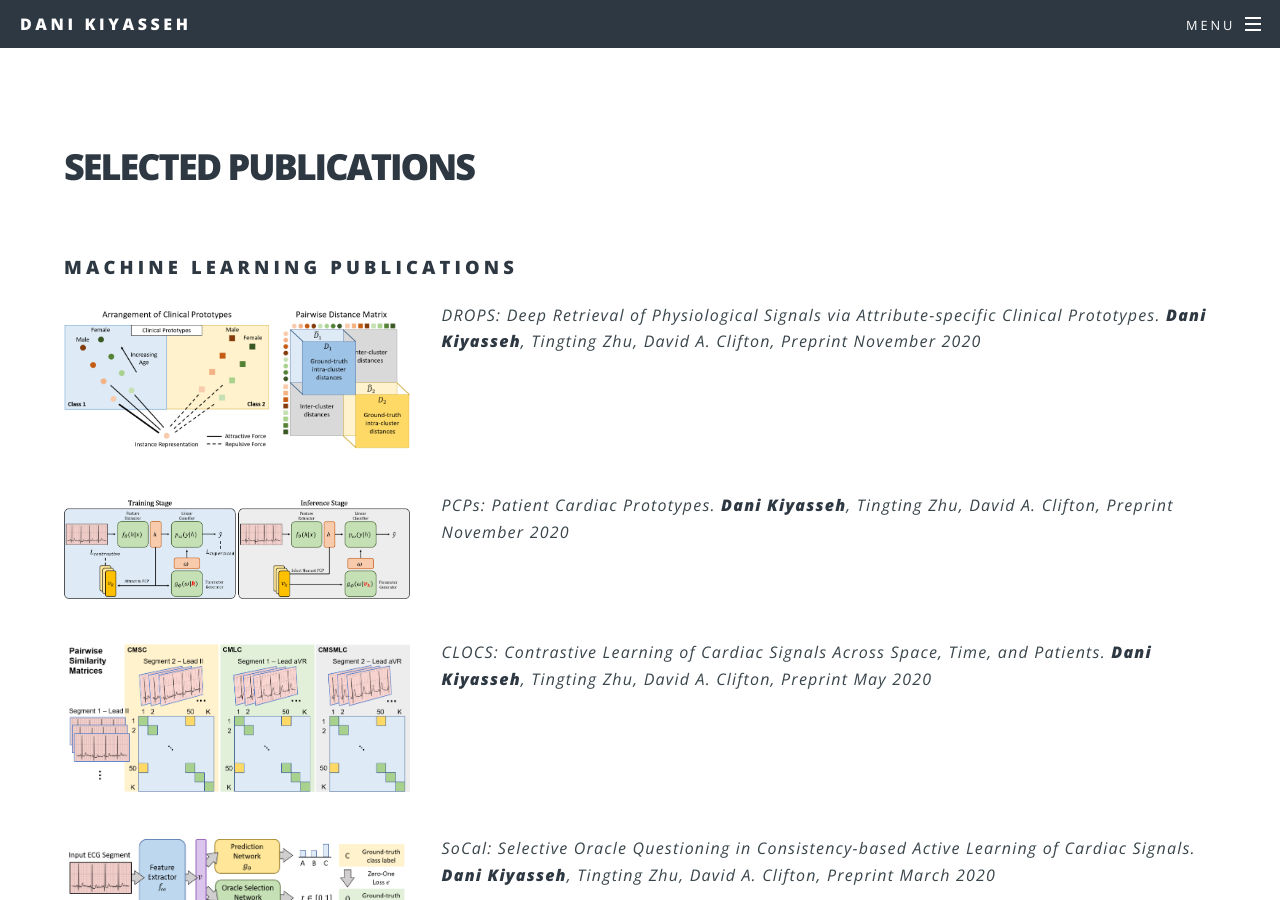
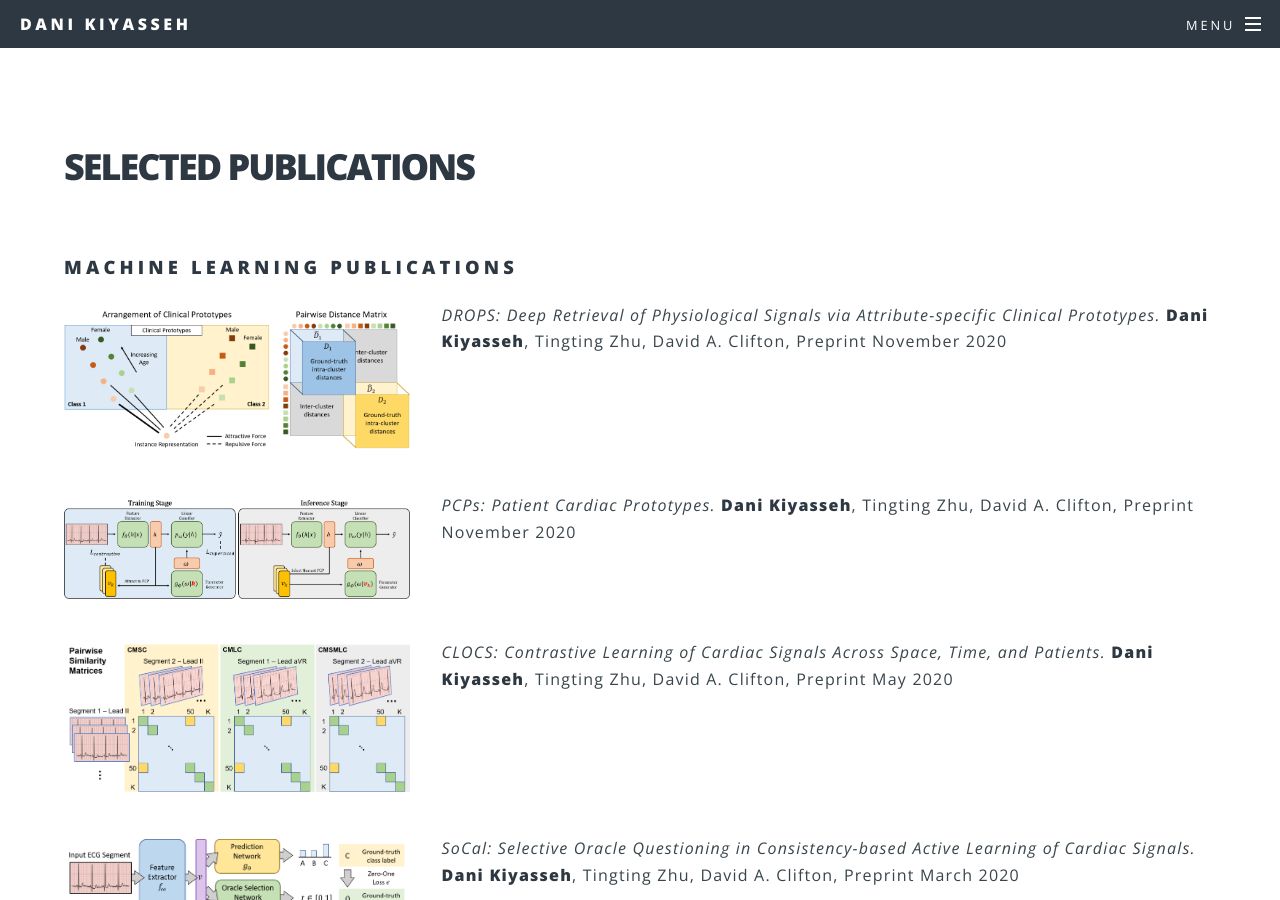
Before and after one commit to danikiyasseh/danikiyasseh.github.io, a Jekyll site: the page publications.html, which Jekyll copies as it is, in a window 1280 px wide and 900 px high. Built offline with Jekyll 4.4.1, drawn with Linux system fonts in a browser that asks for light colours; a style sheet for code colours, icons or effects is not loaded.

Commit message:
Fixed italics

```diff
--- a/publications.html
+++ b/publications.html
@@ -84,38 +84,43 @@
 
 										<div class="12u">
 											<span class="image left" style="max-width: 30%"><img src="images/DROPS_summary_figure.png" alt="" /></span>
-											<p><i><a id="overwhite" href="https://arxiv.org/abs/2011.14230">DROPS: Deep Retrieval of Physiological Signals via Attribute-specific Clinical Prototypes.</a> <b>Dani Kiyasseh</b>, Tingting Zhu, David A. Clifton, Preprint November 2020 </i></p>
+											<p><i><a id="overwhite" href="https://arxiv.org/abs/2011.14230">DROPS: Deep Retrieval of Physiological Signals via Attribute-specific Clinical Prototypes.</a> </i> <b>Dani Kiyasseh</b>, Tingting Zhu, David A. Clifton, Preprint November 2020 </i></p>
 										</div>
 
 										<div class="12u">
 											<span class="image left" style="max-width: 30%"><img src="images/PCPs_summary_figure.png" alt="" /></span>
-											<p><i><a id="overwhite" href="https://arxiv.org/abs/2011.14227">PCPs: Patient Cardiac Prototypes.</a>
-													<b>Dani Kiyasseh</b>, Tingting Zhu, David A. Clifton, Preprint November 2020 </i></p>
+											<p><i><a id="overwhite" href="https://arxiv.org/abs/2011.14227">PCPs: Patient Cardiac Prototypes.</a> </i>
+													<b>Dani Kiyasseh</b>, Tingting Zhu, David A. Clifton, Preprint November 2020 </p>
 										</div>
 
 										<div class="12u">
 											<span class="image left" style="max-width: 30%"><img src="images/CLOCS_summary_figure.png" alt="" /></span>
-											<p><i><a id="overwhite" href="https://arxiv.org/abs/2005.13249">CLOCS: Contrastive Learning of Cardiac Signals Across Space, Time, and Patients.</a> <b>Dani Kiyasseh</b>, Tingting Zhu, David A. Clifton, Preprint May 2020 </i></p>
+											<p><i><a id="overwhite" href="https://arxiv.org/abs/2005.13249">CLOCS: Contrastive Learning of Cardiac Signals Across Space, Time, and Patients.</a>  </i>
+												<b>Dani Kiyasseh</b>, Tingting Zhu, David A. Clifton, Preprint May 2020 </p>
 										</div>
 
 										<div class="12u">
 											<span class="image left" style="max-width: 30%"><img src="images/SoCal_summary_figure.png" alt="" /></span>
-											<p><i><a id="overwhite" href="https://arxiv.org/abs/2004.09557">SoCal: Selective Oracle Questioning in Consistency-based Active Learning of Cardiac Signals.</a> <b>Dani Kiyasseh</b>, Tingting Zhu, David A. Clifton, Preprint March 2020 </i></p>
+											<p><i><a id="overwhite" href="https://arxiv.org/abs/2004.09557">SoCal: Selective Oracle Questioning in Consistency-based Active Learning of Cardiac Signals.</a>  </i>
+												<b>Dani Kiyasseh</b>, Tingting Zhu, David A. Clifton, Preprint March 2020 </p>
 										</div>
 
 										<div class="12u">
 											<span class="image left" style="max-width: 30%"><img src="images/CLOPS_summary_figure.png" alt="" /></span>
-											<p><i><a id="overwhite" href="https://arxiv.org/abs/2004.09578">CLOPS: Continual Learning of Physiological Signals.</a> <b>Dani Kiyasseh</b>, Tingting Zhu, David A. Clifton, Preprint March 2020 </i></p>
+											<p><i><a id="overwhite" href="https://arxiv.org/abs/2004.09578">CLOPS: Continual Learning of Physiological Signals.</a>  </i>
+												<b>Dani Kiyasseh</b>, Tingting Zhu, David A. Clifton, Preprint March 2020 </p>
 										</div>
 
 										<div class="12u">
 											<span class="image left" style="max-width: 30%"><img src="images/RBME_summary_figure.png" alt="" /></span>
-											<p><i><a id="overwhite" href="https://ieeexplore.ieee.org/document/9171431">The Promise of Clinical Decision Support Systems Targetting Low-Resource Settings.</a> <b>Dani Kiyasseh</b>, Tingting Zhu, David A. Clifton, IEEE Reviews in Biomedical Engineering, August 2020</i></p>
+											<p><i><a id="overwhite" href="https://ieeexplore.ieee.org/document/9171431">The Promise of Clinical Decision Support Systems Targetting Low-Resource Settings.</a>  </i>
+												<b>Dani Kiyasseh</b>, Tingting Zhu, David A. Clifton, IEEE Reviews in Biomedical Engineering, August 2020</p>
 										</div>
 
 										<div class="12u">
 											<span class="image left" style="max-width: 30%"><img src="images/PlethAugment_summary_figure.png" alt="" /></span>
-											<p><i><a id="overwhite" href="https://ieeexplore.ieee.org/document/9078801">PlethAugment: GAN-Based PPG Augmentation for Medical Diagnosis in Low-Resource Settings.</a> <b>Dani Kiyasseh</b>, Girmaw Abebe Tadesse, Le Nguyen Thanh Nhan, Le Van Tan, Louise Thwaites, Tingting Zhu, David A. Clifton, IEEE Journal of Biomedical and Health Informatics, April 2020 </i></p>
+											<p><i><a id="overwhite" href="https://ieeexplore.ieee.org/document/9078801">PlethAugment: GAN-Based PPG Augmentation for Medical Diagnosis in Low-Resource Settings.</a>  </i>
+												<b>Dani Kiyasseh</b>, Girmaw Abebe Tadesse, Le Nguyen Thanh Nhan, Le Van Tan, Louise Thwaites, Tingting Zhu, David A. Clifton, IEEE Journal of Biomedical and Health Informatics, April 2020 </p>
 										</div>
 
 									</div>
@@ -128,7 +133,8 @@
 									<div class="row uniform 50%">
 										<div class="12u">
 											<span class="image left" style="max-width: 20%"><img src="images/onetix.png" alt="" /></span>
-											<p><i><a id="overwhite" href="http://www.kspjournals.org/index.php/JEB/article/view/1931">Prospects for a Currency Board in the Arab Republic of Egypt.</a> <b>Dani Kiyasseh</b>, David Gumino, Journal of Economics Bibliography, 2019. </i></p>
+											<p><i><a id="overwhite" href="http://www.kspjournals.org/index.php/JEB/article/view/1931">Prospects for a Currency Board in the Arab Republic of Egypt.</a> </i>
+												<b>Dani Kiyasseh</b>, David Gumino, Journal of Economics Bibliography, 2019. </p>
 										</div>
 
 								<hr />
```
